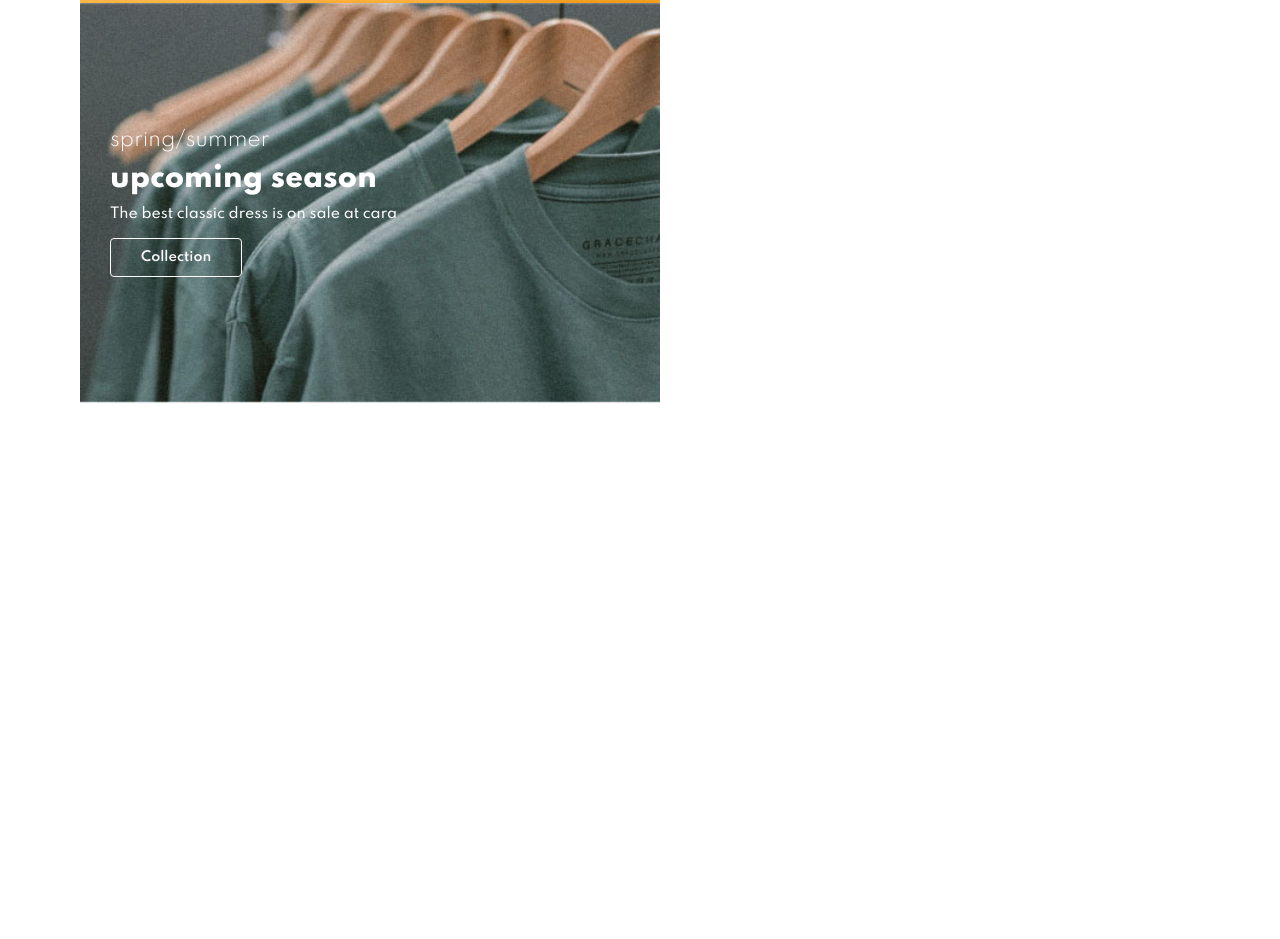
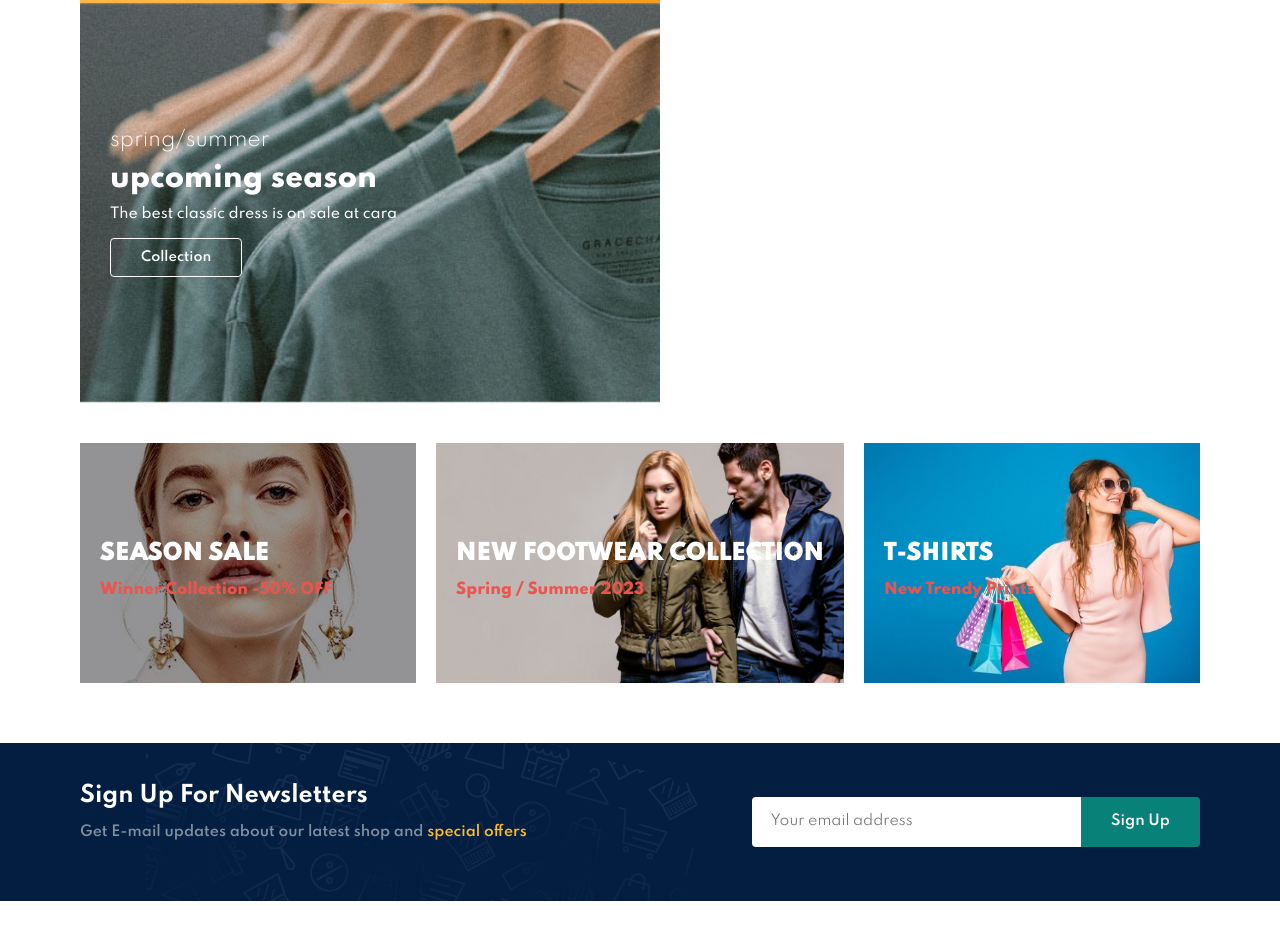
Before and after one commit to Javed90045/Ecommerce-Website, a plain HTML site: page index.html in a window 1280 px wide. Shown: the part 3917-4856 px from the top of the page. Before the commit the page ends 4360 px from the top, so only its background shows below. Drawn offline with Linux system fonts and the light colour scheme.

Commit message:
here, we added banner3 and newsletter section

```diff
--- a/index.html
+++ b/index.html
@@ -383,6 +383,32 @@
                 <button class="white">Collection</button>
             </div>
         </section>
+
+        <section id="banner3">
+            <div class="banner-box">
+                <h2>SEASON SALE</h2>
+                <h3>Winner Collection -50% OFF</h3>
+            </div>
+            <div class="banner-box">
+                <h2>NEW FOOTWEAR COLLECTION</h2>
+                <h3>Spring / Summer 2023</h3>
+            </div>
+            <div class="banner-box">
+                <h2>T-SHIRTS</h2>
+                <h3>New Trendy Prints</h3>
+            </div>
+        </section>
+
+        <section id="newsletter" class="section-p1 section-m1">
+            <div class="newstext">
+                <h4>Sign Up For Newsletters</h4>
+                <p>Get E-mail updates about our latest shop and <span>special offers</span></p>
+            </div>
+            <div class="form">
+                <input type="text" placeholder="Your email address">
+                <button class="normal">Sign Up</button>
+            </div>
+        </section>
         <script src="script.js"></script>
     </body>
 
--- a/style.css
+++ b/style.css
@@ -355,3 +355,92 @@ button.white{
   color: #fff;
   border: none;
 }
+
+/* banner3 */
+#banner3{
+  display: flex;
+  justify-content: space-between;
+  flex-wrap: wrap;
+  padding: 0 80px;
+}
+#banner3 .banner-box{
+  display: flex;
+  flex-direction: column;
+  justify-content: center;
+  align-items: flex-start;
+  min-width: 30%;
+  height: 30vh;
+  background-image: url("img/banner/b7.jpg");
+  background-position: center;
+  background-size: cover;
+  padding: 20px;
+  margin-bottom: 20px;
+}
+#banner3 .banner-box:nth-child(2){
+  background-image: url(img/banner/b4.jpg);
+}
+#banner3 .banner-box:nth-child(3){
+  background-image: url(img/banner/b18.jpg);
+}
+
+#banner3 h2{
+  color: #fff;
+  font-size: 22px;
+  font-weight: 900;
+}
+#banner3 h3{
+  color: #ec544e;
+  font-size: 15px;
+  font-weight: 800;
+}
+
+/* newsletter */
+
+#newsletter{
+  display: flex;
+  justify-content: space-between;
+  flex-wrap: wrap;
+  align-items: center;
+  background-image: url("img/banner/b14.png");
+  background-repeat: no-repeat;
+  background-position: 20% 20%;
+  background-color: #041e42;
+}
+
+#newsletter h4{
+  font-size: 22px;
+  font-weight: 700;
+  color: #fff;
+}
+#newsletter p{
+  font-size: 14px;
+  font-weight: 600;
+  color: #818ea0;
+}
+#newsletter span{
+  color: #ffbd27;
+}
+
+#newsletter input{
+  height: 3.125rem;
+  padding: 0 1.25em;
+  font-size: 14px;
+  width: 100%;
+  border: 1px solid transparent;
+  border-radius: 4px;
+  outline: none;
+  border-top-right-radius: 0;
+  border-bottom-right-radius: 0;
+}
+
+#newsletter button{
+  background-color: #088178;
+  color: #fff;
+  white-space: nowrap;
+  border-top-left-radius: 0;
+  border-bottom-left-radius: 0;
+}
+#newsletter .form{
+   display: flex;
+   width: 40%;
+}
```
